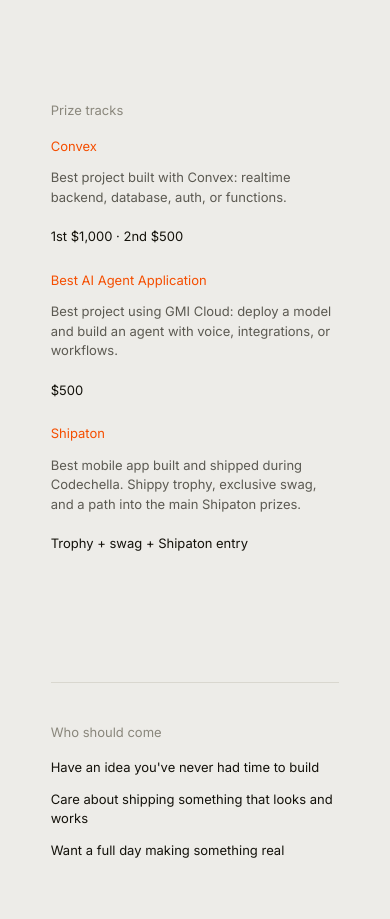
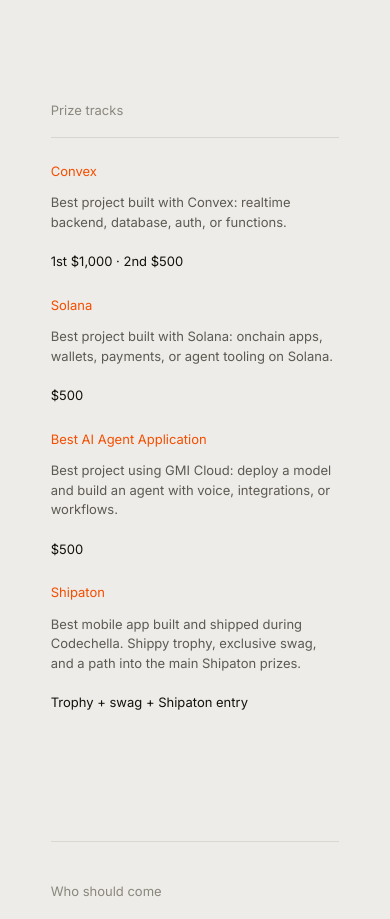
Before and after one commit to Alhwyn/cursor-victoria, a React (Vite) app: page / in a window 390 px wide. Shown: the part 2340-3259 px from the top of the page. Built offline with nearby package versions, Linux system fonts and the light colour scheme; a web font is replaced by a local one.

Commit message:
Add new prize track for Solana and update layout in App component
- Introduced a new prize track for Solana with details and prize information.
- Adjusted the layout of the prize tracks section in the App component for improved styling and responsiveness.

```diff
--- a/src/App.tsx
+++ b/src/App.tsx
@@ -233,12 +233,9 @@
 
         <PageSection id="tracks" className="scroll-mt-8 mt-32 md:mt-64">
           <SectionLabel>Prize tracks</SectionLabel>
-          <div className="grid items-stretch gap-x-6 gap-y-6 md:grid-cols-3 lg:gap-x-12">
+          <div className="grid items-stretch gap-x-6 gap-y-6 border-t border-[rgb(20_18_11/0.1)] pt-6 md:grid-cols-2 md:pt-10 lg:grid-cols-4 lg:gap-x-12">
             {tracks.map(track => (
-              <article
-                key={track.name}
-                className="flex h-full flex-col md:border-t md:border-[rgb(20_18_11/0.1)] md:pt-10"
-              >
+              <article key={track.name} className="flex h-full flex-col">
                 <h2 className="type-sm font-medium text-[var(--accent)]">
                   {track.name}
                 </h2>
--- a/src/content.ts
+++ b/src/content.ts
@@ -49,6 +49,12 @@
     detail:
       "Best project built with Convex: realtime backend, database, auth, or functions.",
     prizes: "1st $1,000 · 2nd $500",
+  },
+  {
+    name: "Solana",
+    detail:
+      "Best project built with Solana: onchain apps, wallets, payments, or agent tooling on Solana.",
+    prizes: "$500",
   },
   {
     name: "Best AI Agent Application",
```
